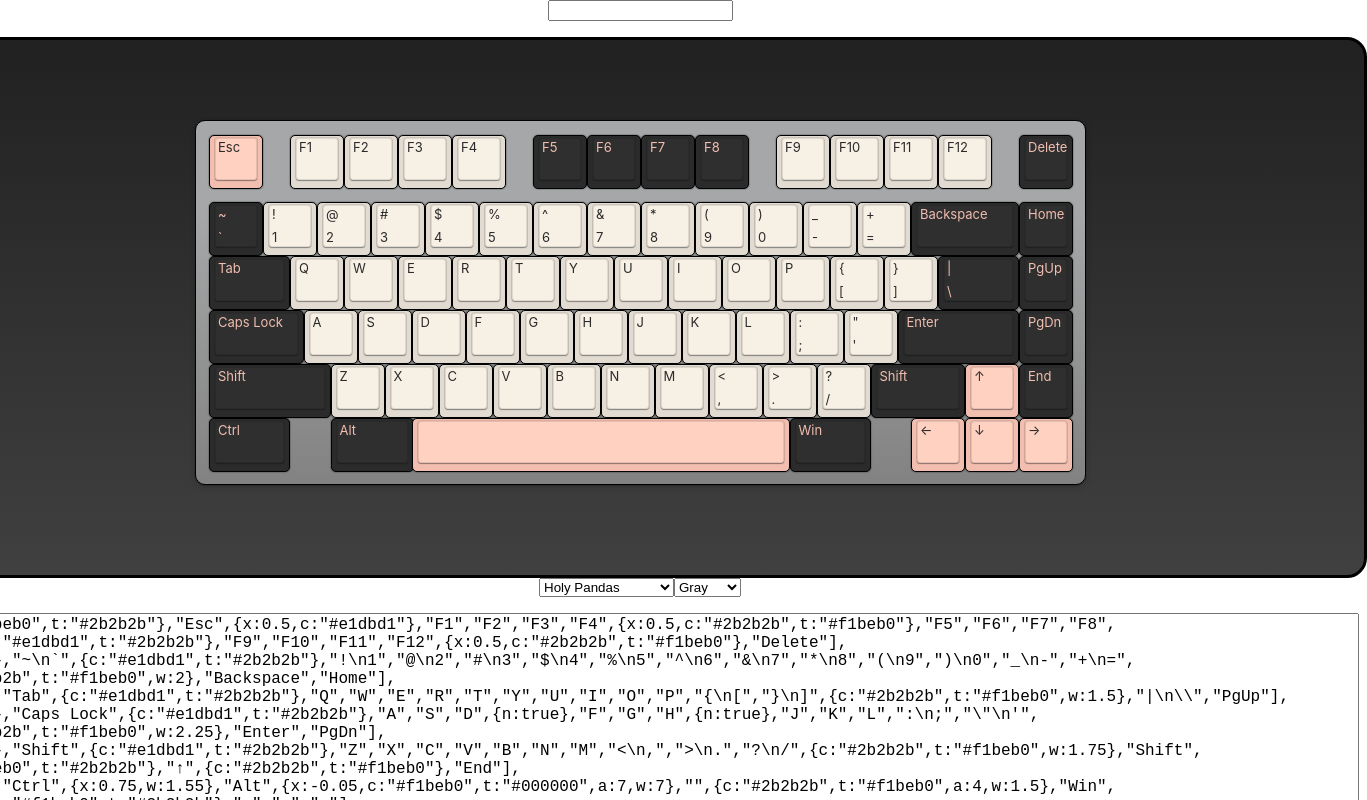
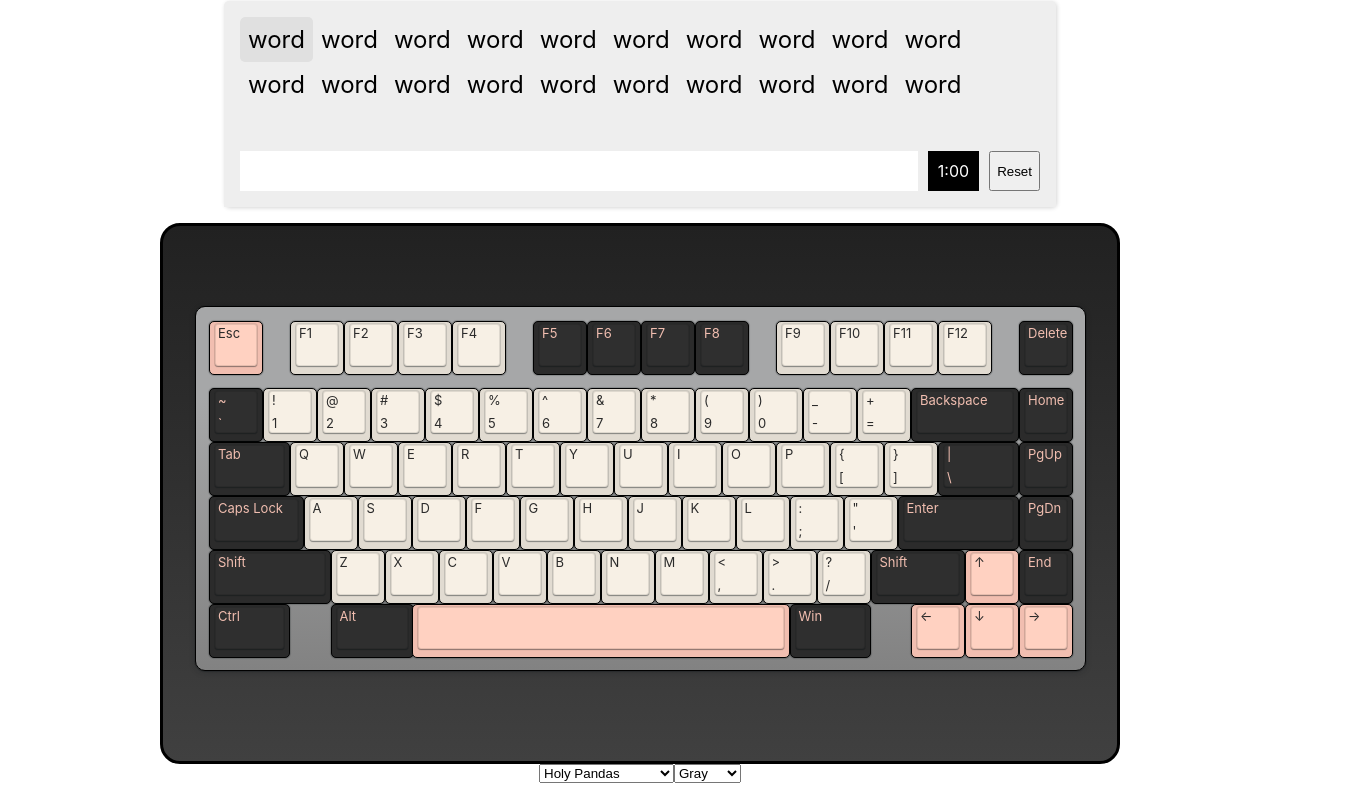
Before and after one commit to tplai/kbsim, a React app: page / in a window 1280 px wide. Shown: the top 800 px of the page, 1367 px wide, since content can reach past the window. Built offline with nearby package versions, Linux system fonts and the light colour scheme.

Commit message:
Added non-functional typing test

```diff
--- a/src/features/keySimulator/KeySimulator.js
+++ b/src/features/keySimulator/KeySimulator.js
@@ -11,6 +11,7 @@ import {
 import { keynames } from './../keyModules/keycodeMaps.js';
 import { keySounds } from './../audioModules/audioModule.js';
 import { keyPresets } from './../keyModules/keyPresets.js'
+import { TypingTest } from './../typingTest/TypingTest.js';
 import Key from './../key/Key.js';
 import store from './../../app/store';
 import styles from './KeySimulator.module.css';
@@ -66,7 +67,7 @@ export function KeySimulator() {
 
   const handleKeyDown = (e) => {
     // prevent function keys and alt from affecting simulator
-    if (e.keyCode === 18 || e.keyCode === 32 || e.keyCode === 112 ||
+    if (e.keyCode === 18 || e.keyCode === 112 ||
         e.keyCode === 114 || e.keyCode === 116 || e.keyCode === 117 ||
         e.keyCode === 121 || e.keyCode === 122 || e.keyCode === 123) {
         e.preventDefault();
@@ -148,9 +149,7 @@ export function KeySimulator() {
         onKeyUp={e => handleKeyUp(e)}
         tabIndex="0"
       >
-        <div className={styles.row}>
-          <input/>
-        </div>
+        <TypingTest/>
         <div className={styles.mousepad}>
           <div
             className={styles.keyboard}
@@ -189,7 +188,7 @@ export function KeySimulator() {
           <option value="purple">Purple</option>
         </select>
     </div>
-      <div className={styles.row}>
+      <div className={styles.row} style={{display:"none"}}>
         <textarea
           className={styles.textarea}
           aria-label="Set increment amount"
@@ -197,7 +196,7 @@ export function KeySimulator() {
           defaultValue={keyPresets.olivia_dawn}
         />
       </div>
-      <div className={styles.row}>
+      <div className={styles.row} style={{display:"none"}}>
         <button
           className={styles.button}
           onClick={() =>
--- a/src/features/keySimulator/KeySimulator.module.css
+++ b/src/features/keySimulator/KeySimulator.module.css
@@ -21,6 +21,7 @@
   background: linear-gradient(to bottom, #212121 0%, #404040 100%);
   border: solid 3px;
   border-radius: 20px;
+  width: 120vh;
 }
 
 .keyboard {
--- a/src/features/typingTest/typingTest.js
+++ b/src/features/typingTest/typingTest.js
@@ -0,0 +1,79 @@
+import React, { useState } from 'react';
+import { useSelector, useDispatch } from 'react-redux';
+// import {
+//
+// } from './keySimulatorSlice';
+import styles from './TypingTest.module.css';
+
+export function TypingTest() {
+
+  const handleKeyDown = (e) => {
+
+  }
+  const handleKeyUp = (e) => {
+
+  }
+
+  return (
+    <div className={styles.typingcontainer}>
+      <div className={styles.wordcontainer}>
+        <div className={styles.wordarea}>
+          <div className={styles.words}>
+            <span className={`${styles.word} ${styles.active}`}>word</span>
+            <span className={styles.word}>word</span>
+            <span className={styles.word}>word</span>
+            <span className={styles.word}>word</span>
+            <span className={styles.word}>word</span>
+            <span className={styles.word}>word</span>
+            <span className={styles.word}>word</span>
+            <span className={styles.word}>word</span>
+            <span className={styles.word}>word</span>
+            <span className={styles.word}>word</span>
+            <span className={styles.word}>word</span>
+            <span className={styles.word}>word</span>
+            <span className={styles.word}>word</span>
+            <span className={styles.word}>word</span>
+            <span className={styles.word}>word</span>
+            <span className={styles.word}>word</span>
+            <span className={styles.word}>word</span>
+            <span className={styles.word}>word</span>
+            <span className={styles.word}>word</span>
+            <span className={styles.word}>word</span>
+            <span className={styles.word}>word</span>
+            <span className={styles.word}>word</span>
+            <span className={styles.word}>word</span>
+            <span className={styles.word}>word</span>
+            <span className={styles.word}>word</span>
+            <span className={styles.word}>word</span>
+            <span className={styles.word}>word</span>
+            <span className={styles.word}>word</span>
+            <span className={styles.word}>word</span>
+            <span className={styles.word}>word</span>
+            <span className={styles.word}>word</span>
+            <span className={styles.word}>word</span>
+            <span className={styles.word}>word</span>
+            <span className={styles.word}>word</span>
+            <span className={styles.word}>word</span>
+            <span className={styles.word}>word</span>
+            <span className={styles.word}>word</span>
+            <span className={styles.word}>word</span>
+            <span className={styles.word}>word</span>
+            <span className={styles.word}>word</span>
+          </div>
+        </div>
+      </div>
+      <div className={styles.inputbar}>
+        <input
+          className={styles.typinginput}
+          autoCorrect="off"
+          autoCapitalize="off"
+          spellCheck={false}
+        />
+        <span className={styles.toolbar}>
+          <span className={styles.time}>1:00</span>
+          <button disabled="">Reset</button>
+        </span>
+      </div>
+    </div>
+  );
+}
--- a/src/features/typingTest/typingTest.module.css
+++ b/src/features/typingTest/typingTest.module.css
@@ -0,0 +1,71 @@
+.typingcontainer {
+  display: inline-block;
+  text-align: left;
+  box-shadow: rgba(0, 0, 0, 0.17) 1px 1px 4px;
+  border-radius: 5px;
+  background: #eee;
+  margin-bottom: 2vh;
+}
+
+.wordcontainer {
+  padding: 1rem;
+  max-width: 800px;
+}
+
+.wordarea {
+  display: inline-block;
+  border-radius: 5px;
+  height: 6rem;
+  overflow: hidden;
+}
+
+.words {
+  position: relative;
+}
+
+.word {
+  padding: .5rem;
+  display: inline-block;
+  font-size: 1.5rem;
+  border-radius: 5px;
+}
+
+.active {
+  background: #e0e0e0;
+}
+
+.inputbar {
+  padding: 1rem;
+  background: #eee;
+  display: flex;
+  flex-wrap: wrap;
+}
+
+.inputbar > input {
+  font-size: 16px;
+  border: none;
+  padding: 10px;
+  flex-grow: 1;
+}
+
+.toolbar {
+  display: flex;
+}
+
+.time {
+  padding: 10px;
+  background: #000000;
+  color: white;
+  margin: 0 10px;
+  display: flex;
+  align-items: center;
+  font-size: 16px;
+};
+
+
+.typinginput {
+  font-size: 32px;
+  border: none;
+  padding: 10px;
+  flex-grow: 1;
+}
```
